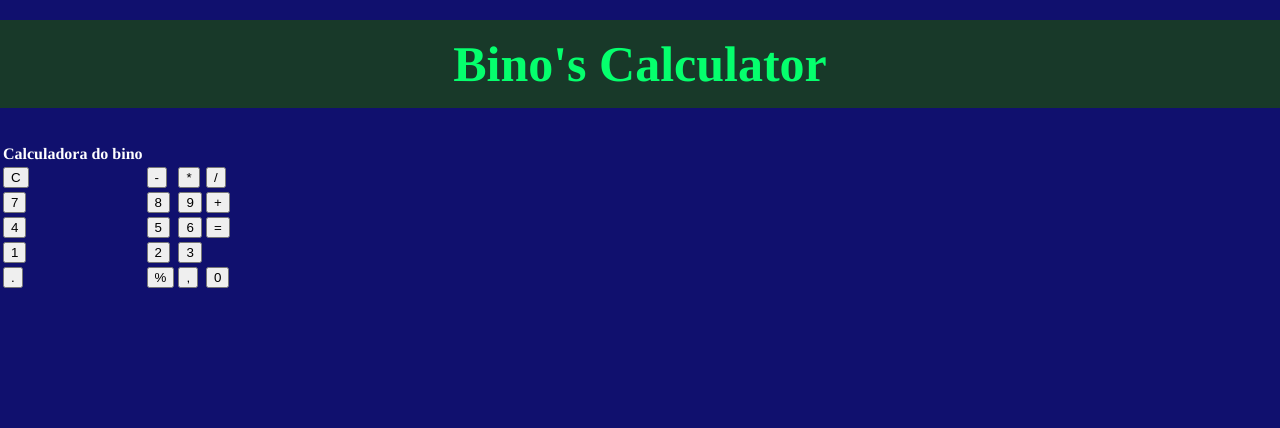
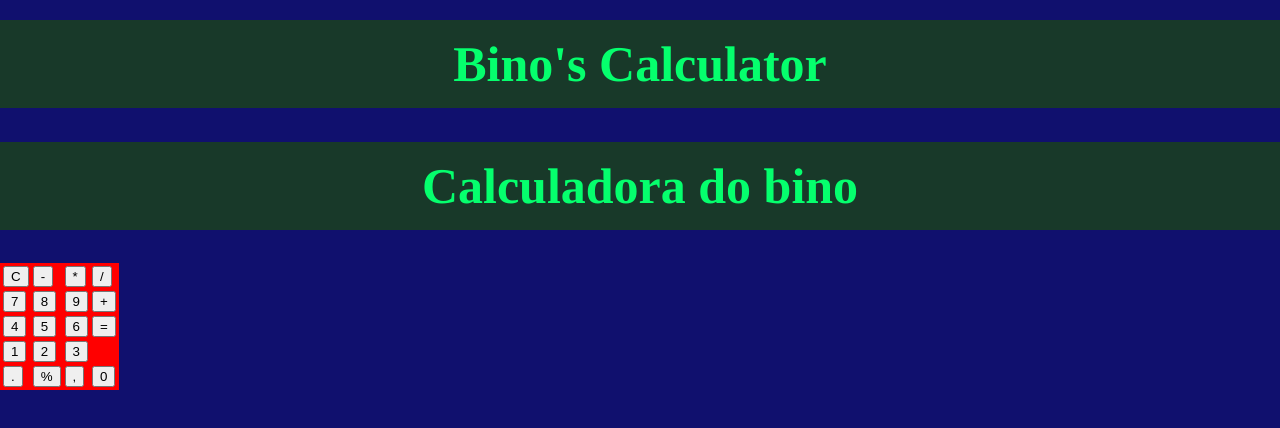
Before and after one commit to bino-art/programa--o, a plain HTML site: page proj calculadoraa/index.html in a window 1280 px wide. Drawn offline with Linux system fonts and the light colour scheme.

Commit message:
Ajustes gerais

```diff
--- a/proj calculadoraa/index.html
+++ b/proj calculadoraa/index.html
@@ -12,12 +12,10 @@
 <body>
     <h1>Bino's Calculator</h1>
     <div class="Calculator" input type='text' id="display" disabled>
-        <div class=" buttons">
+        <div>
+            <h1>Calculadora do bino</h1>
+        </div>
         <table>
-                <th>
-                    Calculadora do bino
-                </th>
-
             <tr>
                 <td><button id="clear">C</button></td>
                 <td><button id="subtract">-</button></td>
@@ -49,8 +47,7 @@
                 <td><button id="zero">0</button></td>
 
             </tr>
-
-        </div>
+        </table>
     </div>
     </div>
     <script src="script.js"></script>
--- a/proj calculadoraa/style.css
+++ b/proj calculadoraa/style.css
@@ -9,7 +9,11 @@ h1 {
 body {
   background-color: rgb(16, 16, 110);
   color: rgb(255, 255, 255);
-    font-family: 'times', Courier, monospace;
+  font-family: "times", Courier, monospace;
   margin: 0;
   padding: 0;
 }
+
+table {
+  background-color: red;
+}
```
Lines whose indentation alone changed are shown as unchanged.
